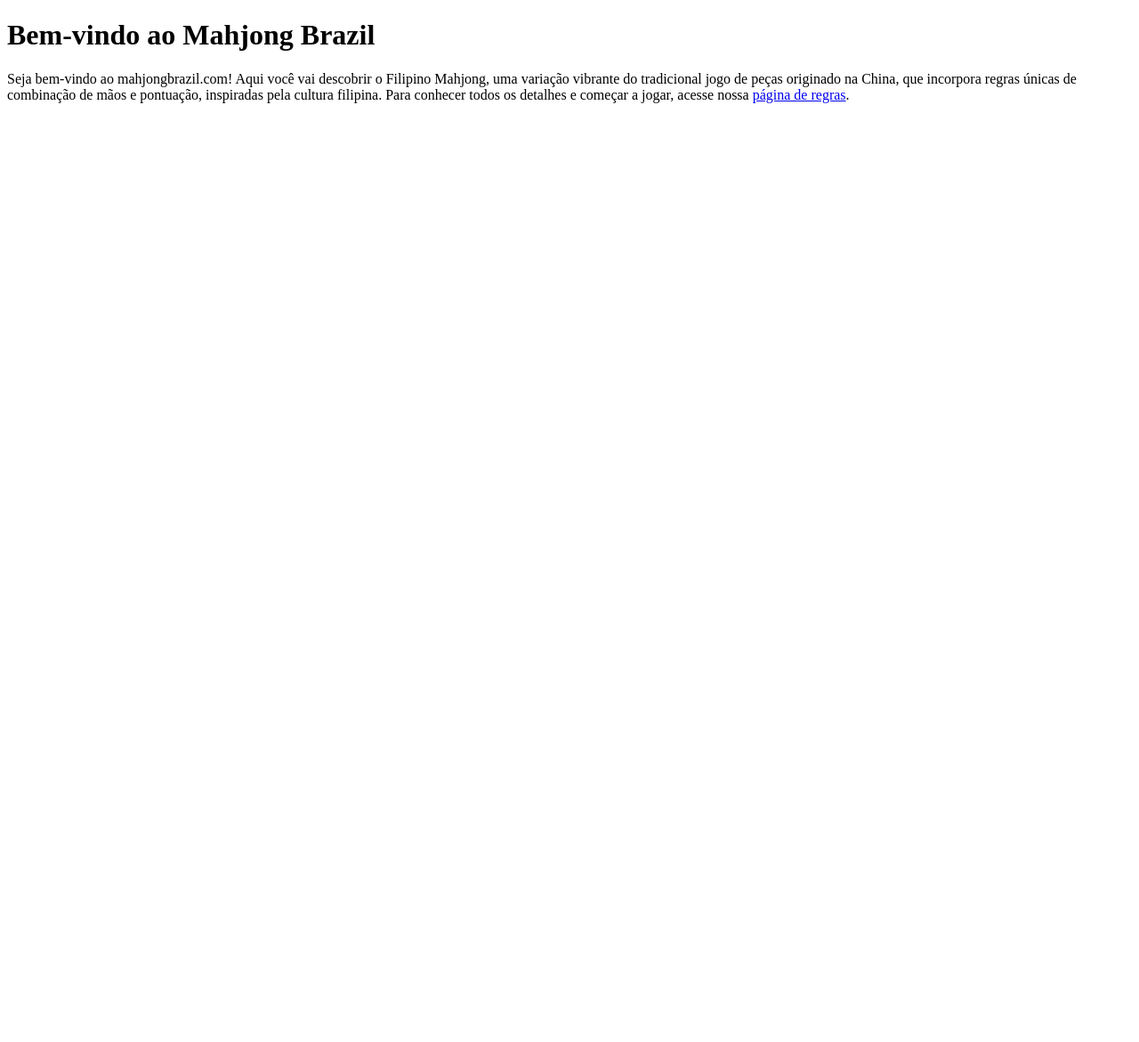
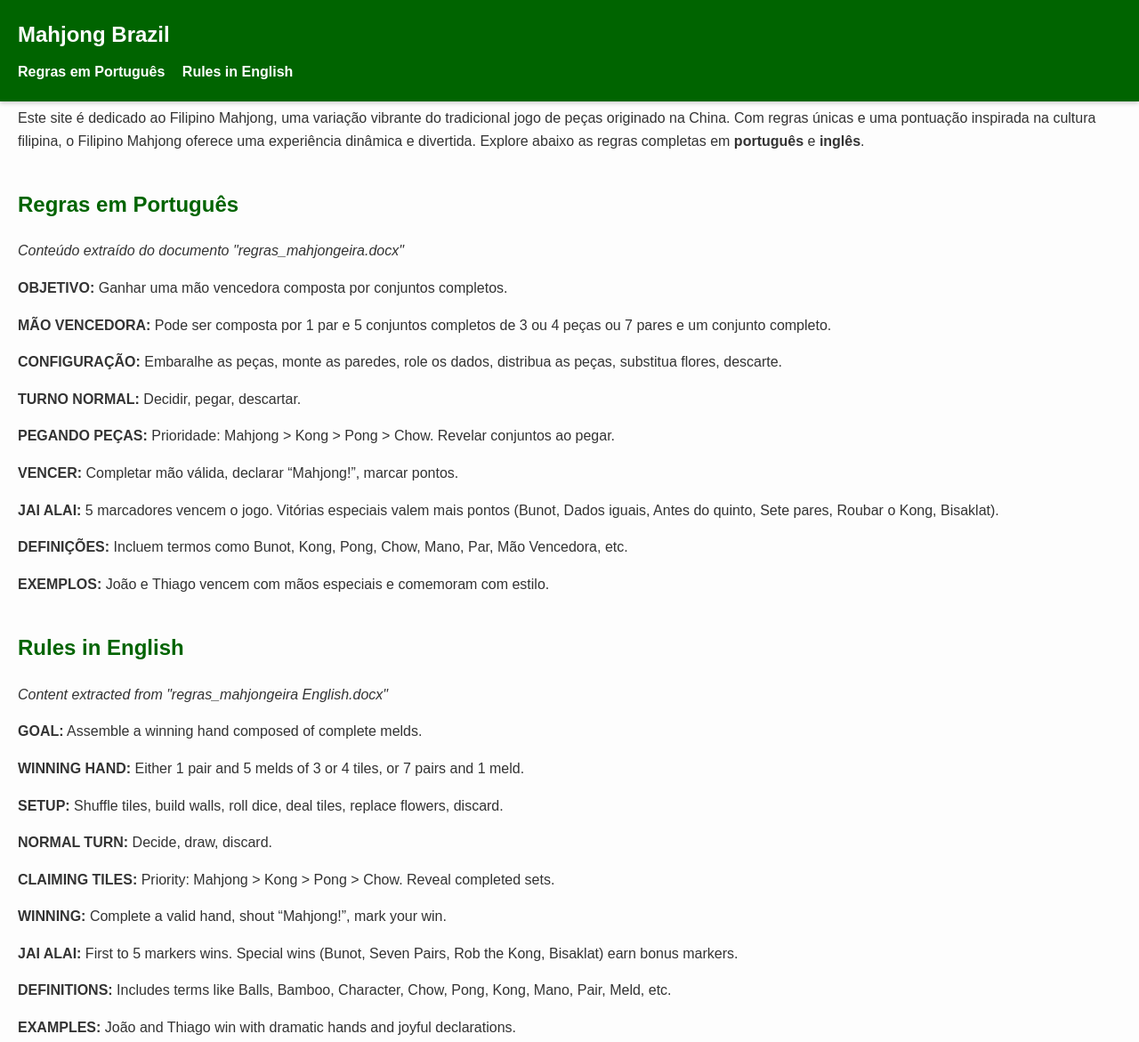
Before and after one commit to mahjongbrazil/mahjongbrazil.github.io, a plain HTML site: page index.html in a window 1280 px wide. Shown: the whole page at 89% size. Before the commit the page ends 800 px from the top, so only its background shows below. Drawn offline with Linux system fonts and the light colour scheme.

Commit message:
added rules

```diff
--- a/index.html
+++ b/index.html
@@ -2,13 +2,102 @@
 <html lang="pt-BR">
 <head>
   <meta charset="UTF-8">
-  <title>mahjongbrazil.com</title>
+  <title>Mahjong Brazil</title>
   <meta name="viewport" content="width=device-width, initial-scale=1.0">
+  <style>
+    body {
+      font-family: sans-serif;
+      line-height: 1.6;
+      margin: 0;
+      padding-top: 80px; /* Space for fixed nav */
+      background-color: #fdfdfd;
+      color: #333;
+    }
+
+    header {
+      position: fixed;
+      top: 0;
+      left: 0;
+      right: 0;
+      background-color: #006400;
+      color: white;
+      padding: 20px;
+      z-index: 1000;
+      box-shadow: 0 2px 5px rgba(0,0,0,0.2);
+    }
+
+    header h1 {
+      margin: 0;
+      font-size: 1.5em;
+    }
+
+    nav {
+      margin-top: 10px;
+    }
+
+    nav a {
+      margin-right: 15px;
+      text-decoration: none;
+      color: #fff;
+      font-weight: bold;
+    }
+
+    nav a:hover {
+      text-decoration: underline;
+    }
+
+    section {
+      margin: 40px 20px;
+    }
+
+    h2 {
+      color: #006400;
+    }
+  </style>
 </head>
 <body>
-  <h1>Bem-vindo ao Mahjong Brazil</h1>
-  <p>
-    Seja bem-vindo ao mahjongbrazil.com! Aqui você vai descobrir o Filipino Mahjong, uma variação vibrante do tradicional jogo de peças originado na China, que incorpora regras únicas de combinação de mãos e pontuação, inspiradas pela cultura filipina. Para conhecer todos os detalhes e começar a jogar, acesse nossa <a href="regras.html">página de regras</a>.
-  </p>
+
+  <header>
+    <h1>Mahjong Brazil</h1>
+    <nav>
+      <a href="#regras-portugues">Regras em Português</a>
+      <a href="#rules-english">Rules in English</a>
+    </nav>
+  </header>
+
+  <section>
+    <p>
+      Este site é dedicado ao Filipino Mahjong, uma variação vibrante do tradicional jogo de peças originado na China. Com regras únicas e uma pontuação inspirada na cultura filipina, o Filipino Mahjong oferece uma experiência dinâmica e divertida. Explore abaixo as regras completas em <strong>português</strong> e <strong>inglês</strong>.
+    </p>
+  </section>
+
+  <section id="regras-portugues">
+    <h2>Regras em Português</h2>
+    <p><em>Conteúdo extraído do documento "regras_mahjongeira.docx"</em></p>
+    <p><strong>OBJETIVO:</strong> Ganhar uma mão vencedora composta por conjuntos completos.</p>
+    <p><strong>MÃO VENCEDORA:</strong> Pode ser composta por 1 par e 5 conjuntos completos de 3 ou 4 peças ou 7 pares e um conjunto completo.</p>
+    <p><strong>CONFIGURAÇÃO:</strong> Embaralhe as peças, monte as paredes, role os dados, distribua as peças, substitua flores, descarte.</p>
+    <p><strong>TURNO NORMAL:</strong> Decidir, pegar, descartar.</p>
+    <p><strong>PEGANDO PEÇAS:</strong> Prioridade: Mahjong > Kong > Pong > Chow. Revelar conjuntos ao pegar.</p>
+    <p><strong>VENCER:</strong> Completar mão válida, declarar “Mahjong!”, marcar pontos.</p>
+    <p><strong>JAI ALAI:</strong> 5 marcadores vencem o jogo. Vitórias especiais valem mais pontos (Bunot, Dados iguais, Antes do quinto, Sete pares, Roubar o Kong, Bisaklat).</p>
+    <p><strong>DEFINIÇÕES:</strong> Incluem termos como Bunot, Kong, Pong, Chow, Mano, Par, Mão Vencedora, etc.</p>
+    <p><strong>EXEMPLOS:</strong> João e Thiago vencem com mãos especiais e comemoram com estilo.</p>
+  </section>
+
+  <section id="rules-english">
+    <h2>Rules in English</h2>
+    <p><em>Content extracted from "regras_mahjongeira English.docx"</em></p>
+    <p><strong>GOAL:</strong> Assemble a winning hand composed of complete melds.</p>
+    <p><strong>WINNING HAND:</strong> Either 1 pair and 5 melds of 3 or 4 tiles, or 7 pairs and 1 meld.</p>
+    <p><strong>SETUP:</strong> Shuffle tiles, build walls, roll dice, deal tiles, replace flowers, discard.</p>
+    <p><strong>NORMAL TURN:</strong> Decide, draw, discard.</p>
+    <p><strong>CLAIMING TILES:</strong> Priority: Mahjong > Kong > Pong > Chow. Reveal completed sets.</p>
+    <p><strong>WINNING:</strong> Complete a valid hand, shout “Mahjong!”, mark your win.</p>
+    <p><strong>JAI ALAI:</strong> First to 5 markers wins. Special wins (Bunot, Seven Pairs, Rob the Kong, Bisaklat) earn bonus markers.</p>
+    <p><strong>DEFINITIONS:</strong> Includes terms like Balls, Bamboo, Character, Chow, Pong, Kong, Mano, Pair, Meld, etc.</p>
+    <p><strong>EXAMPLES:</strong> João and Thiago win with dramatic hands and joyful declarations.</p>
+  </section>
+
 </body>
 </html>
```
